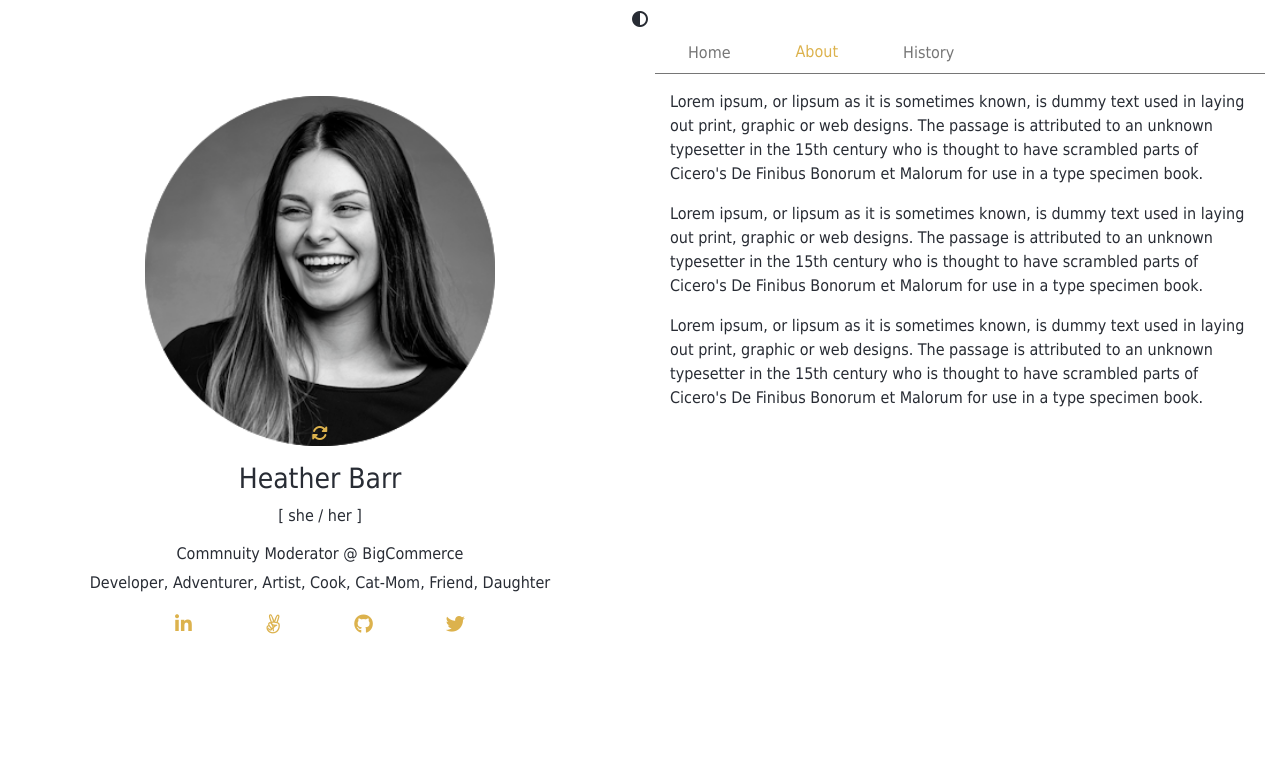
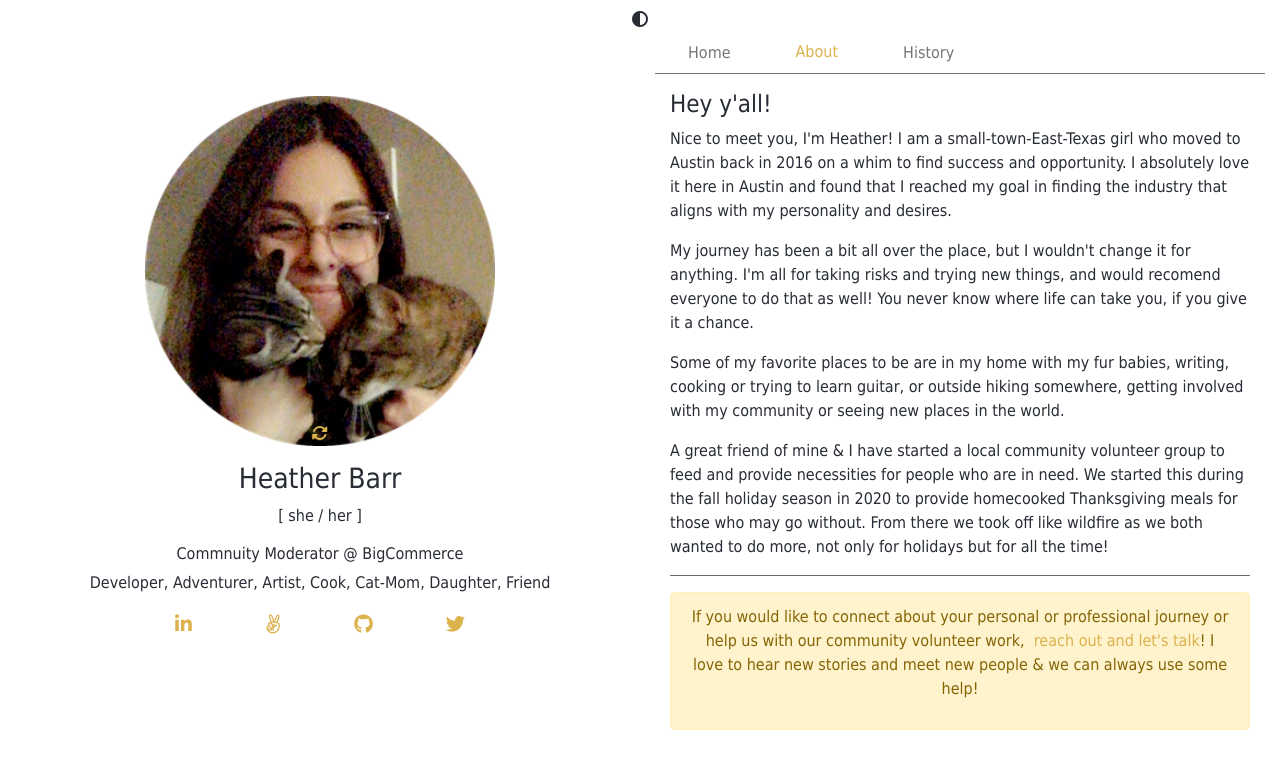
Before and after one commit to hnbarr/heatherbarr, a React (Create React App) app: page /About in a window 1280 px wide. Shown: the top 768 px of the page. Built offline with nearby package versions, Linux system fonts and the light colour scheme.

Commit message:
added content to about and updated history as well as Home.

```diff
--- a/src/components/About.js
+++ b/src/components/About.js
@@ -1,4 +1,5 @@
 import React, { Component } from 'react'
+import { Link } from 'react-router-dom'
 
 export default class About extends Component {
     render() {
@@ -6,21 +7,33 @@ export default class About extends Component {
             <div className="container">
                 <div className="row">
                     <div className="col-12 my-3">
+                        <h4> Hey y'all!</h4>
                         <p>
-                        Lorem ipsum, or lipsum as it is sometimes known, is dummy text used in laying out print, graphic or web designs.
-                        The passage is attributed to an unknown typesetter in the 15th century
-                        who is thought to have scrambled parts of Cicero's De Finibus Bonorum et Malorum for use in a type specimen book.
+                            Nice to meet you, I'm Heather! I am a small-town-East-Texas girl who moved to Austin back in 2016 on a whim to find success and opportunity.
+                            I absolutely love it here in Austin and found that I reached my goal in finding the industry that aligns with my personality and desires.
                         </p>
                         <p>
-                        Lorem ipsum, or lipsum as it is sometimes known, is dummy text used in laying out print, graphic or web designs.
-                        The passage is attributed to an unknown typesetter in the 15th century
-                        who is thought to have scrambled parts of Cicero's De Finibus Bonorum et Malorum for use in a type specimen book.
+                            My journey has been a bit all over the place, but I wouldn't change it for anything. I'm all for taking risks and trying new things,
+                            and would recomend everyone to do that as well! You never know where life can take you, if you give it a chance.
                         </p>
                         <p>
-                        Lorem ipsum, or lipsum as it is sometimes known, is dummy text used in laying out print, graphic or web designs.
-                        The passage is attributed to an unknown typesetter in the 15th century
-                        who is thought to have scrambled parts of Cicero's De Finibus Bonorum et Malorum for use in a type specimen book.
+                            Some of my favorite places to be are in my home with my fur babies, writing, cooking or trying to learn guitar, or outside
+                            hiking somewhere, getting involved with my community or seeing new places in the world.
                         </p>
+                        <p>
+                            A great friend of mine & I have started a local community volunteer group to feed and provide necessities for people who are in need.
+                            We started this during the fall holiday season in 2020 to provide homecooked Thanksgiving meals for those who may go without. From there we took off like
+                            wildfire as we both wanted to do more, not only for holidays but for all the time!
+                            {/* <br /> */}
+                            {/* For more information on our goals and actions, <Link to="www.google.com" className="siteLink" target="_blank">check out our site!</Link> */}
+                        </p>
+                        <hr />
+                        <section className="alert alert-warning">
+                            <p className="text-center">If you would like to connect about your personal or professional journey or help us with our community volunteer work,
+                            &nbsp;<a className="siteLink" href="mailTo:hnbarr94@gmail.com?subject=Reaching out from your site to connect!">reach out and let's talk</a>! I love to hear new stories and meet new people & we can always use some help!
+                            </p>
+                            {/* <hr /> */}
+                        </section>
                     </div>
                 </div>
             </div>
--- a/src/components/Contact.js
+++ b/src/components/Contact.js
@@ -13,16 +13,16 @@ export default class Contact extends Component {
         super(props)
 
         this.state = {
-            images: [OasisSm, ZionSm, GreyScaleSM, CatsSM, NolaSm],
+            roundImages: [OasisSm, ZionSm, GreyScaleSM, CatsSM, NolaSm],
             mobileImages: [ZionLg, NolaLg],
-            activeImage: GreyScaleSM,
+            roundImage: CatsSM,
             mobileImage: ZionLg
         }
     }
 
     imageToggler = () => {
         this.setState({
-            activeImage: this.state.images[Math.floor(Math.random() * Math.floor(this.state.images.length))]
+            roundImage: this.state.roundImages[Math.floor(Math.random() * Math.floor(this.state.roundImages.length))]
         })
     }
 
@@ -32,7 +32,7 @@ export default class Contact extends Component {
                 <div className="d-none d-sm-block my-md-5">
                     <div className="row d-flex justify-content-center align-items-center h-100">
                         <div className="col-6 col-md-12 text-center my-3" id="imageHolder" >
-                            <img src={this.state.activeImage} id="desktopContactImage" alt="profile"/>
+                            <img src={this.state.roundImage} id="desktopContactImage" alt="profile"/>
                             <div className="overlay"><i className="fas fa-sync-alt" onClick={this.imageToggler}></i></div>
                         </div>
                         <div className="col-6 col-md-12 text-center contactContent">
@@ -40,7 +40,7 @@ export default class Contact extends Component {
                             <p>[ she / her ]</p>
                             <div>
                                 <h6>Commnuity Moderator @ BigCommerce</h6>
-                                <p>Developer, Adventurer, Artist, Cook, Cat-Mom, Friend, Daughter</p>
+                                <p>Developer, Adventurer, Artist, Cook, Cat-Mom, Daughter, Friend</p>
                             </div>
                             <div className="d-flex justify-content-between w-50" id="socialLinks">
                                 <a rel="external" href="https://www.linkedin.com/in/hnbarr/"><i className="fab fa-linkedin-in"></i></a>
--- a/src/components/Home.js
+++ b/src/components/Home.js
@@ -6,24 +6,22 @@ export default class Home extends Component {
             <div className="container">
                 <div className="row">
                     <h4 className="col-12 my-3">
-                        I'm passionate about creating and nurturing inclusive and open environmenets everywhere I go.
+                        I'm passionate about creating inclusive environments everywhere I go.
                     </h4>
                     <div className="col-12">
                         <p>
-                        Work alongside a great team that communicates openly, shares thoghts and values is and will always
-                        be the ultimate goal for me. I'm sure the majority of other people feel the same way. I love building relationships
-                        with my peers as well as contributing to any and all improvement and helping in any way necessary!
-                        I believe in people-first everything and live by that message daily.
+                            To work alongside a great team that communicates openly, shares thoughts and values is and will always
+                            be the ultimate career goal for me. I love building relationships with my peers as well as contributing to acheive any and all goals.
+                            I believe in people-first everything and live by that message daily.
                         </p>
                         <p>
-                        Lorem ipsum, or lipsum as it is sometimes known, is dummy text used in laying out print, graphic or web designs.
-                        The passage is attributed to an unknown typesetter in the 15th century
-                        who is thought to have scrambled parts of Cicero's De Finibus Bonorum et Malorum for use in a type specimen book.
+                            Being fresh in my career means ...
                         </p>
                         <p>
-                        Lorem ipsum, or lipsum as it is sometimes known, is dummy text used in laying out print, graphic or web designs.
-                        The passage is attributed to an unknown typesetter in the 15th century
-                        who is thought to have scrambled parts of Cicero's De Finibus Bonorum et Malorum for use in a type specimen book.
+                            Being people first means ...
+                        </p>
+                        <p>
+                            Being a friend and ally for my comminuty means ...
                         </p>
                     </div>
                 </div>
--- a/src/main.css
+++ b/src/main.css
@@ -123,11 +123,21 @@ ul.navtabsMobile li.nav-item .active {
   overflow-y: scroll;
 }
 
-.resumeLink {
+hr {
+  background-color: #767676 !important;
+}
+
+@media print {
+  #desktopAppView #activePane {
+    max-height: auto;
+  }
+}
+
+.siteLink {
   color: #DCB24D;
 }
 
-.resumeLink:hover {
+.siteLink:hover {
   color: #a37d20 !important;
 }
 
--- a/src/main.scss
+++ b/src/main.scss
@@ -122,10 +122,18 @@ ul.navtabsMobile {
     overflow-y: scroll;
 }
 
-.resumeLink {
+hr {
+    background-color: $universalGrey !important;
+}
+@media print {
+    #desktopAppView #activePane  {
+        max-height: auto;
+    }
+}
+.siteLink {
     color: $universalYellow;
 }
-.resumeLink:hover {
+.siteLink:hover {
     color: darken($universalYellow, 20%) !important;
 }
 
```
Also changed, not shown: src/components/Resume.js (+8 -6 lines), 1 other file (tests, documents, lock files or other folders).
